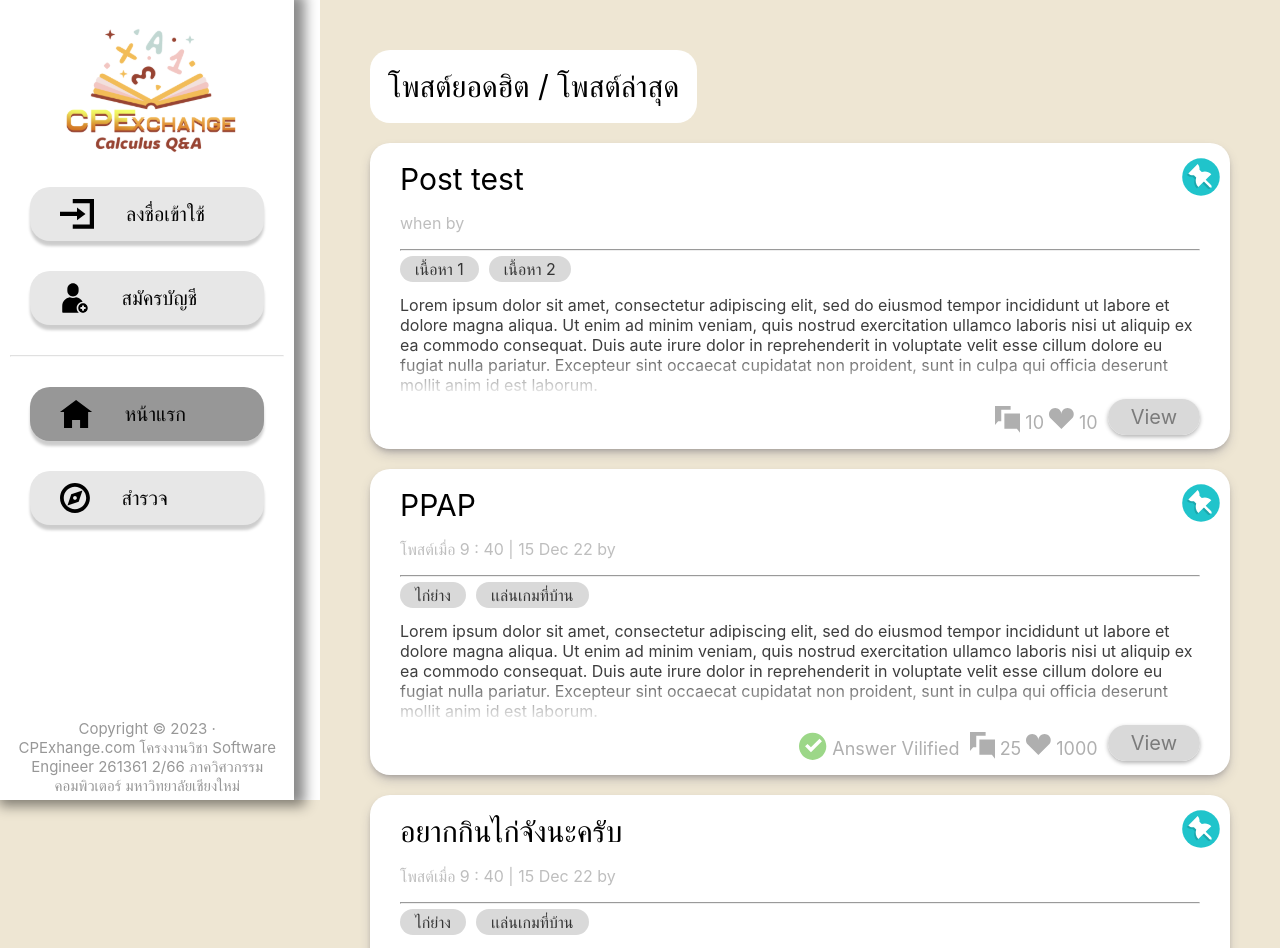
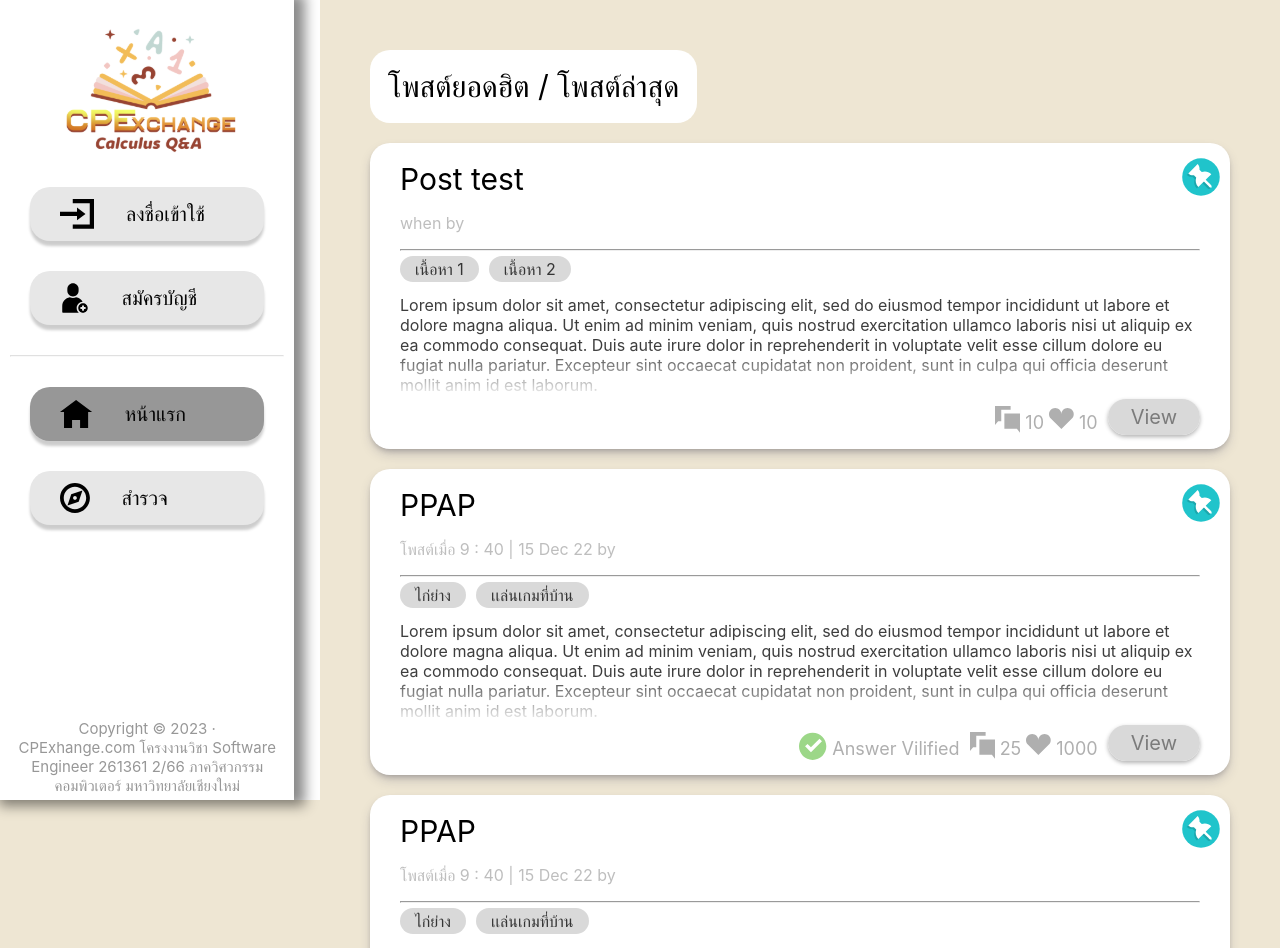
Before and after one commit to nunu111/CPExChange-Frontend, a React (Create React App) app: page / in a window 1280 px wide. Shown: the top 948 px of the page. Built offline with nearby package versions, Linux system fonts and the light colour scheme.

Commit message:
change commneAPI location

```diff
--- a/src/components/Postlist.jsx
+++ b/src/components/Postlist.jsx
@@ -14,11 +14,23 @@ const PostList = (props) => {
       Detail:
         "Lorem ipsum dolor sit amet, consectetur adipiscing elit, sed do eiusmod tempor incididunt ut labore et dolore magna aliqua. Ut enim ad minim veniam, quis nostrud exercitation ullamco laboris nisi ut aliquip ex ea commodo consequat. Duis aute irure dolor in reprehenderit in voluptate velit esse cillum dolore eu fugiat nulla pariatur. Excepteur sint occaecat cupidatat non proident, sunt in culpa qui officia deserunt mollit anim id est laborum.",
       TimeStamp: "when",
-      postOwner: "Username77",
+      profileName: "Username77",
       hasVerify: false,
       Comment: 10,
       LikeCount: 10,
       postID: 1,
+    },
+    {
+      Topic: "PPAP",
+      taglist: ["ไก่ย่าง", "เเล่นเกมที่บ้าน"],
+      Detail:
+        "Lorem ipsum dolor sit amet, consectetur adipiscing elit, sed do eiusmod tempor incididunt ut labore et dolore magna aliqua. Ut enim ad minim veniam, quis nostrud exercitation ullamco laboris nisi ut aliquip ex ea commodo consequat. Duis aute irure dolor in reprehenderit in voluptate velit esse cillum dolore eu fugiat nulla pariatur. Excepteur sint occaecat cupidatat non proident, sunt in culpa qui officia deserunt mollit anim id est laborum.",
+      TimeStamp: "โพสต์เมื่อ 9 : 40 | 15 Dec 22",
+      profileName: "Username77",
+      hasVerify: true,
+      Comment: 25,
+      LikeCount: 1000,
+      postID: 2,
     },
   ]);
 
@@ -58,17 +70,17 @@ const PostList = (props) => {
         Detail:
           "Lorem ipsum dolor sit amet, consectetur adipiscing elit, sed do eiusmod tempor incididunt ut labore et dolore magna aliqua. Ut enim ad minim veniam, quis nostrud exercitation ullamco laboris nisi ut aliquip ex ea commodo consequat. Duis aute irure dolor in reprehenderit in voluptate velit esse cillum dolore eu fugiat nulla pariatur. Excepteur sint occaecat cupidatat non proident, sunt in culpa qui officia deserunt mollit anim id est laborum.",
         TimeStamp: "โพสต์เมื่อ 9 : 40 | 15 Dec 22",
-        postOwner: "Username77",
+        profileName: "Username77",
         hasVerify: true,
         Comment: 25,
         LikeCount: 1000,
         postID: 2,
       },
     ]);
-    window.scrollTo({
-      top: document.documentElement.scrollTop - 80, // Adjust the value as needed
-      behavior: "smooth", // Use 'auto' for instant scroll or 'smooth' for smooth scroll
-    });
+    // window.scrollTo({
+    //   top: document.documentElement.scrollTop - 80, // Adjust the value as needed
+    //   behavior: "smooth", // Use 'auto' for instant scroll or 'smooth' for smooth scroll
+    // });
   };
 
   useEffect(() => {
@@ -78,7 +90,7 @@ const PostList = (props) => {
         document.documentElement.scrollHeight -
         (window.innerHeight + document.documentElement.scrollTop);
       // Define a threshold for triggering the fetch (adjust as needed)
-      const threshold = 100;
+      const threshold = 1000;
       // Check if the user has reached the bottom of the page
       if (distanceFromBottom < threshold && !isFetching) {
         setIsFetching(true);
@@ -121,6 +133,7 @@ const PostList = (props) => {
         <span className="Text"> โพสต์ล่าสุด</span>
       </div>
       {PostList.map((Post, i) => {
+        const taglist = Array.isArray(Post.taglist) ? Post.taglist : [];
         return (
           <Postbox
             title={Post.Topic}
@@ -130,7 +143,7 @@ const PostList = (props) => {
             isVerify={Post.hasVerify}
             comment={Post.Comment}
             like={Post.LikeCount}
-            bywho={Post.postOwner}
+            bywho={Post.profileName}
             PID={Post.postID}
             key={i}
           />
@@ -176,19 +189,7 @@ const PostList = (props) => {
         bywho={"Username77"}
         PID={4}
       /> */}
-      <Postbox
-        title={"อยากกินไก่จังนะครับ"}
-        taglist={["ไก่ย่าง", "เเล่นเกมที่บ้าน"]}
-        detail={
-          "Lorem ipsum dolor sit amet, consectetur adipiscing elit, sed do eiusmod tempor incididunt ut labore et dolore magna aliqua. Ut enim ad minim veniam, quis nostrud exercitation ullamco laboris nisi ut aliquip ex ea commodo consequat. Duis aute irure dolor in reprehenderit in voluptate velit esse cillum dolore eu fugiat nulla pariatur. Excepteur sint occaecat cupidatat non proident, sunt in culpa qui officia deserunt mollit anim id est laborum."
-        }
-        date={"โพสต์เมื่อ 9 : 40 | 15 Dec 22"}
-        isVerify={true}
-        comment={1255}
-        like={10}
-        bywho={"Username77"}
-        PID={2}
-      />
+
       {isFetching && <p>Loading more data...</p>}
       {/* <Postbox/>
         <Postbox/>
--- a/src/components/postsection/Post.jsx
+++ b/src/components/postsection/Post.jsx
@@ -24,6 +24,17 @@ export default function Post(props) {
   });
 
   const [isLiked, setIsLiked] = useState(false);
+  const [commentsection, setCommentsection] = useState([
+    {
+      CommentID: "",
+      displayName: "",
+      LikeAmount: 0,
+      hasVerify: false,
+      reply: [],
+      CreateDate: "",
+      detail: "",
+    },
+  ]);
 
   const getPostAPI = async () => {
     const serverIP = getIP();
@@ -43,6 +54,13 @@ export default function Post(props) {
     //     "Lorem ipsum dolor sit amet, consectetur adipiscing elit, sed do eiusmod tempor incididunt ut labore et dolore magna aliqua. Ut enim ad minim veniam, quis nostrud exercitation ullamco laboris nisi ut aliquip ex ea commodo consequat. Duis aute irure dolor in reprehenderit in voluptate velit esse cillum dolore eu fugiat nulla pariatur. Excepteur sint occaecat cupidatat non proident, sunt in culpa qui officia deserunt mollit anim id est laborum.",
     //   tag: ["ไก่ย่าง", "เล่นเกมที่บ้าน"],
     // });
+  };
+
+  const getCommentAPI = async () => {
+    const serverIP = getIP();
+    await axios.get(serverIP + "/posts/comment?postId=" + PID).then((res) => {
+      setCommentsection(res.data);
+    });
   };
 
   const LikeAPI = async () => {
--- a/src/components/profilebar/Profilebar.js
+++ b/src/components/profilebar/Profilebar.js
@@ -6,7 +6,7 @@ import homeIcon from "../Icon/home.svg";
 import explorIcon from "../Icon/explor.svg";
 import LoginButton from "../LoginButton";
 import SigninButton from "../SigninButton";
-import { Link } from "react-router-dom";
+import { Link ,useLocation,useNavigate } from "react-router-dom";
 import mybookmarkIcon from "../Icon/mybookmark.svg";
 import mypostIcon from "../Icon/mypost.svg";
 import unknowIcon from "../Icon/unknow.svg";
@@ -21,7 +21,8 @@ import axios from "axios";
 const ProfileBar = (props) => {
   const [logoutPopupVisible, setLogoutPopupVisible] = useState(false);
   const [editPopupVisible, setEditPopupVisible] = useState(false);
-
+  const location = useLocation();
+  const navigate = useNavigate();
 const LogoutAPI = async () => {
   const serverIP = "http://192.168.116.101:8080";
   const cookie = localStorage.getItem("cookie");
@@ -40,7 +41,7 @@ const LogoutAPI = async () => {
   function logout() {
     // You can perform any additional logout logic here
     props.Logout();
-
+    if(location.pathname === "/Create-Post") navigate("/")
     // Close the popup after logout
     setLogoutPopupVisible(false);
   }
```
